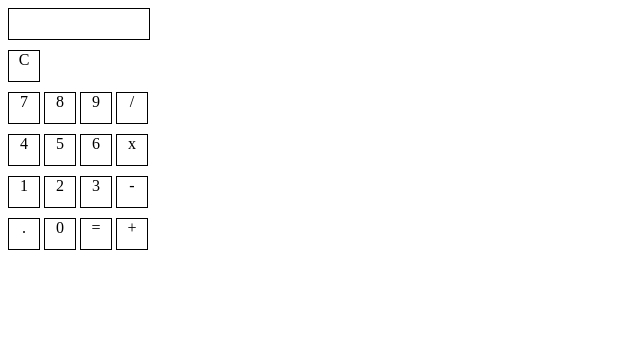
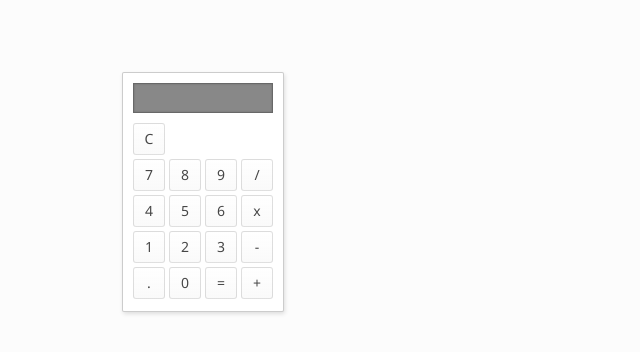
Before and after one commit to hwchan91/js_calc, a plain HTML site: page index.html in a window 1280 px wide. Shown: the whole page, without its empty margins (0-640 px from the left). Drawn offline with nearby package versions, Linux system fonts and the light colour scheme.

Commit message:
Made some style tweaks

```diff
--- a/css/main.css
+++ b/css/main.css
@@ -1,19 +1,76 @@
+body {
+  font-family: 'Segoe UI', Tahoma, Geneva, Verdana, sans-serif;
+  color: rgba(0,0,0,0.72);
+  background-color: rgba(0,0,0,0.01);
+}
+
+/*For selected text*/
+::selection {
+  background: #2980b9;
+  color: white;
+}
+
+#container {
+  background-color: white;
+  border: 1px solid rgba(0,0,0,0.20);
+  border-radius: 2px;
+  box-shadow: 1px 2px 4px rgba(0,0,0,0.12);
+  height: 222px;
+  left: 122px;
+  padding: 8px;
+  position: absolute;
+  top: 72px;
+  width: 144px;
+}
+
+
 .row div {
-  border: 1px solid black;
+  background: linear-gradient(white, rgba(0,0,0,0.02));
+  border: 1px solid rgba(0,0,0,0.12);
+  border-radius: 3px;
+  cursor: pointer;
+  float: left;
+  font-size: 14px;
   height: 30px;
+  line-height: 30px; /*Centers the text vertically in the div*/
+  margin: 2px;
+  text-align: center;
   width: 30px;
-  display: inline-block;
-  text-align: center;
+}
+
+/**
+ *When mouse is over a button
+ */
+.row div:hover {
+  box-shadow: 1px 1px 1px rgba(0,0,0,0.08);
+  color: rgba(0,0,0,0.84);
+}
+
+/**
+ *When mouse clicks on a button
+ */
+.row div:active {
+  background: linear-gradient(rgba(0,0,0,0.02), white); /*Reverse the gradient to create a "pressed" effect*/
+  border: 1px solid rgba(0,0,0,0.18);
+  box-shadow: inset 0 0 4px rgba(0,0,0,0.18); /*Inset the gradient*/
+  color: rgba(0,0,0,0.72);
+  font-size: 13.5px;
 }
 
 .row {
-  margin-top: 10px;
-  margin-bottom: 10px;
+  overflow: hidden; /*Prevents the other rows from floating into one long row of buttons*/
 }
 
 .display {
-  border: 1px solid black;
+  background-color: #888;
+  border: 1px solid rgba(0,0,0,0.24);
+  box-shadow: inset 0 0 2px rgba(0,0,0,0.24);
+  box-sizing: border-box;
+  color: white;
+  font-weight: 400px;
+  height: 30px;
+  margin: 2px 2px 8px; /*Top Left+Right Bottom*/
+  padding: 3px;
   width: 140px;
-  height: 30px;
   text-align: right;
 }
--- a/index.html
+++ b/index.html
@@ -7,7 +7,7 @@
 
 </head>
 <body>
-
+  <div id="container">
     <div class="display"></div>
     <div class="row">
       <div class="clear">C</div>
@@ -40,5 +40,6 @@
       <div class="equal">=</div>
       <div class="symbol" data-symbol="+">+</div>
     </div>
+  </div>
 
 </body>
```
Lines whose indentation alone changed are shown as unchanged.
